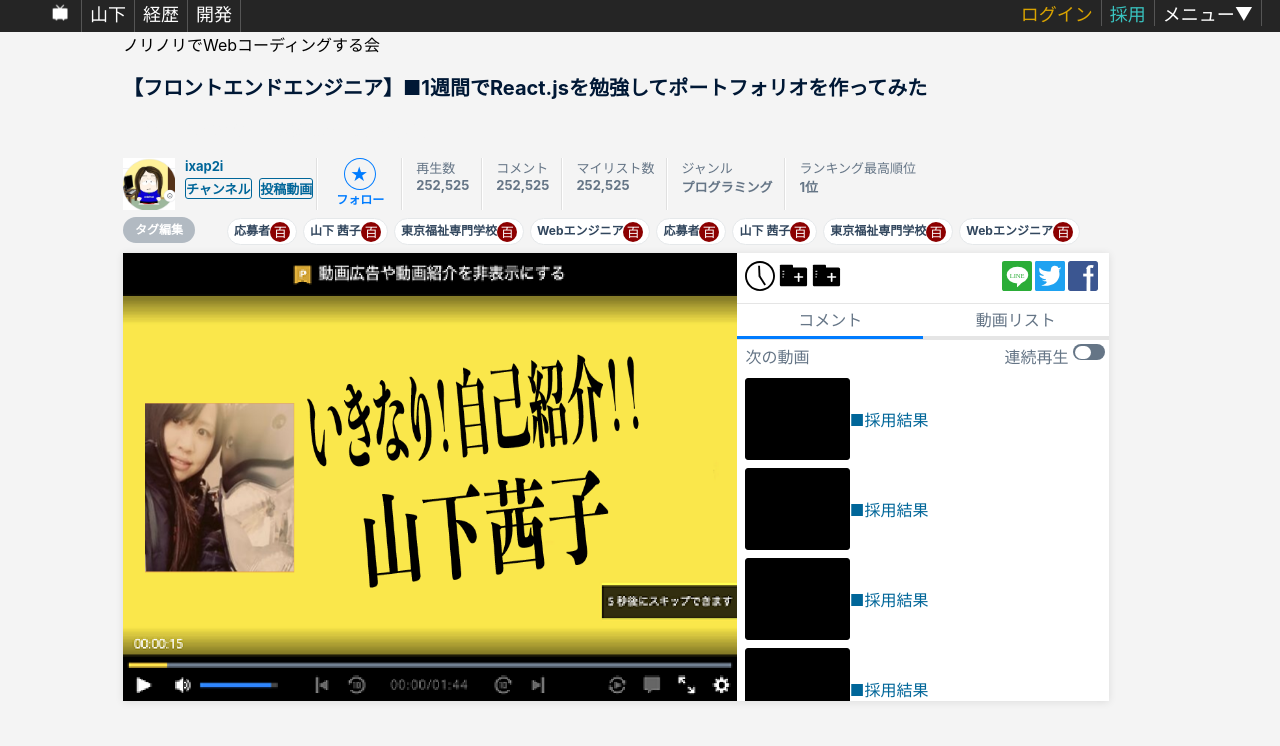
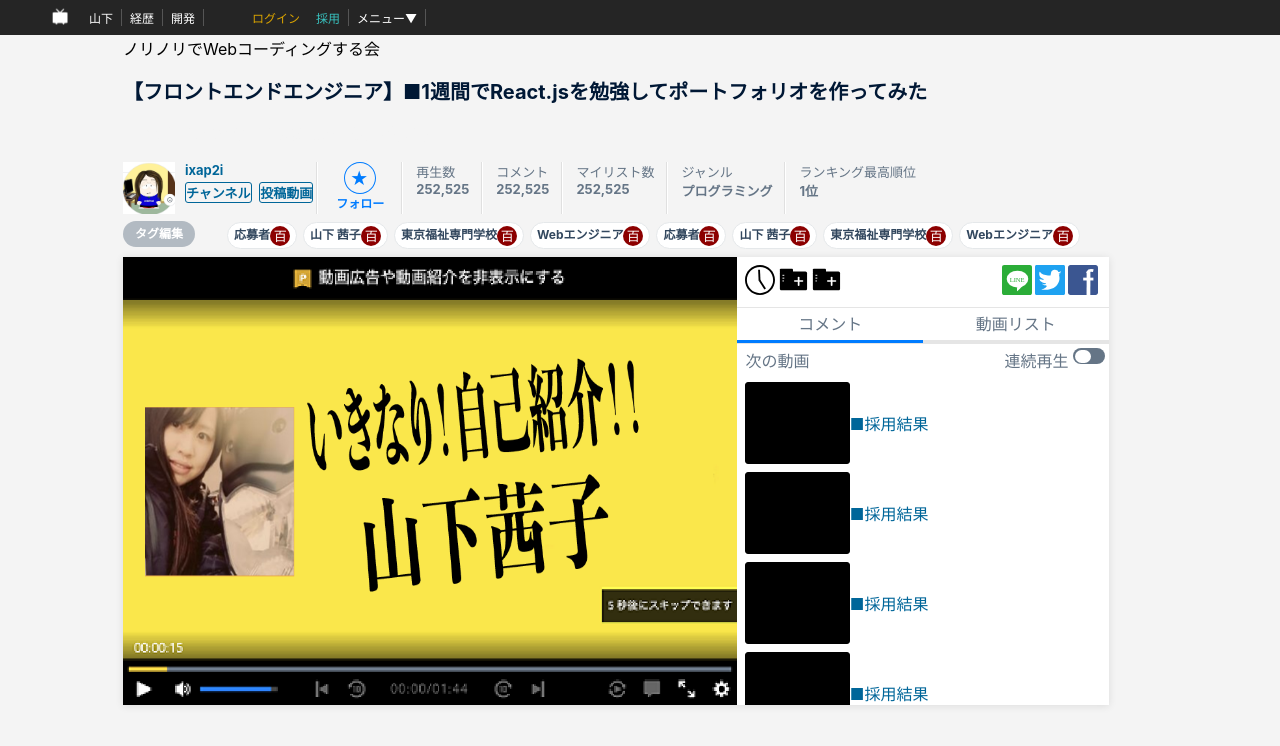
Before and after one commit to ixap2i/try-react-app, a React (Create React App) app in the folder try-react-app/: page / in a window 1280 px wide. Shown: the top 746 px of the page. Built offline with nearby package versions, Linux system fonts and the light colour scheme.

Commit message:
adjust header

```diff
--- a/try-react-app/src/niconico/Header.css
+++ b/try-react-app/src/niconico/Header.css
@@ -5,33 +5,39 @@ ul {
 
 li {
   list-style: none;
-  border-right: 1px solid #555555;
 }
 
 header {
   background: #252525;
   color: #fff;
   display: inline-flex;
-  font-size: 18px;
+  font-size: 12px;
   width: 100%;
 }
 
 header li {
-  padding: 0 0.5rem ;
+  padding: 0 0.5rem;
+  border-right: 1px solid #555555;
+}
+
+header li:nth-child(1) {
+  border-right: initial;
 }
 
 .a-headerIcon {
   width: 25px;
+  margin-top: 4px;
 }
 
 .header__menu {
   justify-content: flex-start;
+  align-items: center;
 }
 
 .header__subMenu {
   justify-content: flex-end;
-  position: absolute;
   right: 1em;
+  align-items: center;
 }
 
 .header__subMenu .login {
```
